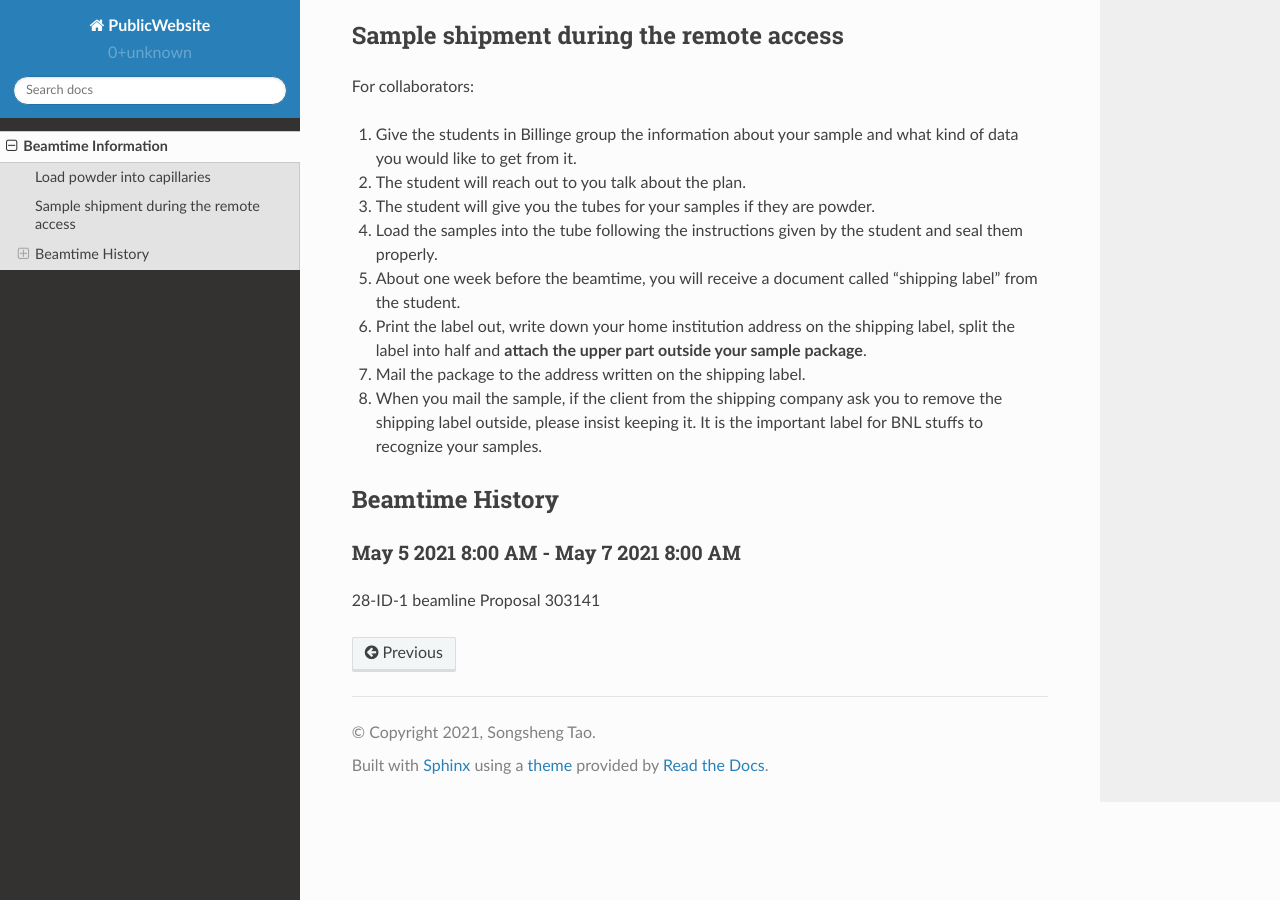
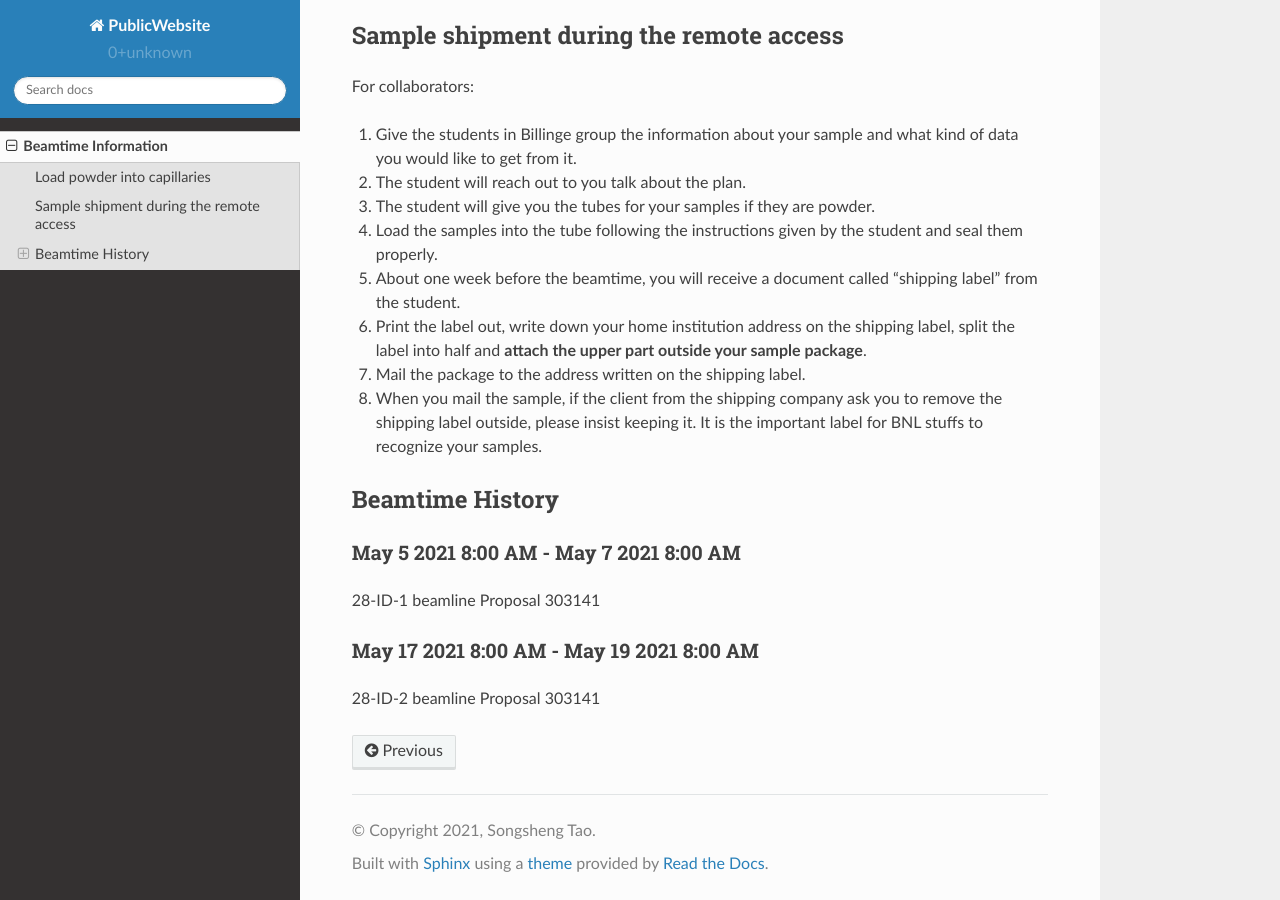
Before and after one commit to Billingegroup/PublicWebsite, a Sphinx documentation site: the page built from docs/source/beamtime.rst, in a window 1280 px wide and 900 px high, scrolled down 1168 px. Built offline with Sphinx 7.4.7 and the Read the Docs theme 2.0.0, drawn with Linux system fonts in a browser that asks for light colours.

Commit message:
Update beamtime.rst

```diff
--- a/docs/source/beamtime.rst
+++ b/docs/source/beamtime.rst
@@ -59,3 +59,8 @@ May 5 2021 8:00 AM - May 7 2021 8:00 AM
 ^^^^^^^^^^^^^^^^^^^^^^^^^^^^^^^^^^^^^^^
 
 28-ID-1 beamline Proposal 303141
+
+May 17 2021 8:00 AM - May 19 2021 8:00 AM
+^^^^^^^^^^^^^^^^^^^^^^^^^^^^^^^^^^^^^^^
+
+28-ID-2 beamline Proposal 303141
```
